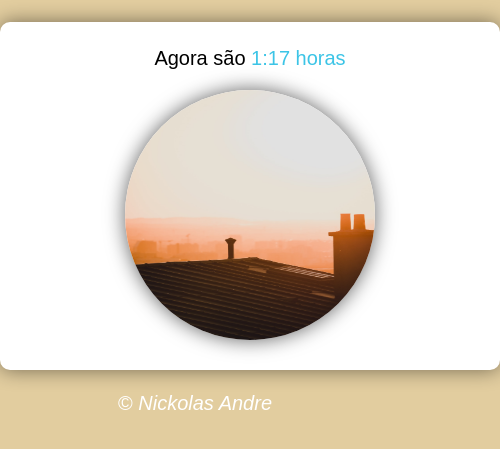
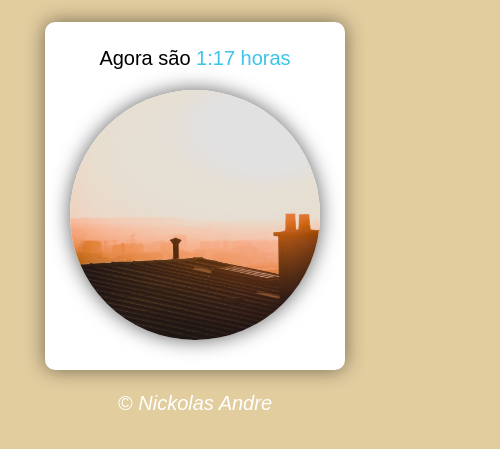
Before and after one commit to NickolasAndre/Hora-atual, a plain HTML site: page index.html in a window 390 px wide. Shown: the part 73-522 px from the top of the page, 500 px wide, since content can reach past the window. Drawn offline with Linux system fonts and the light colour scheme.

Commit message:
Update estilo.css

```diff
--- a/estilo.css
+++ b/estilo.css
@@ -57,3 +57,9 @@ footer, a{
     color: white;
     text-decoration: none;
 }
+
+@media screen and (max-width: 450px) {
+    section{
+        width: 300px;
+    }
+}
```
